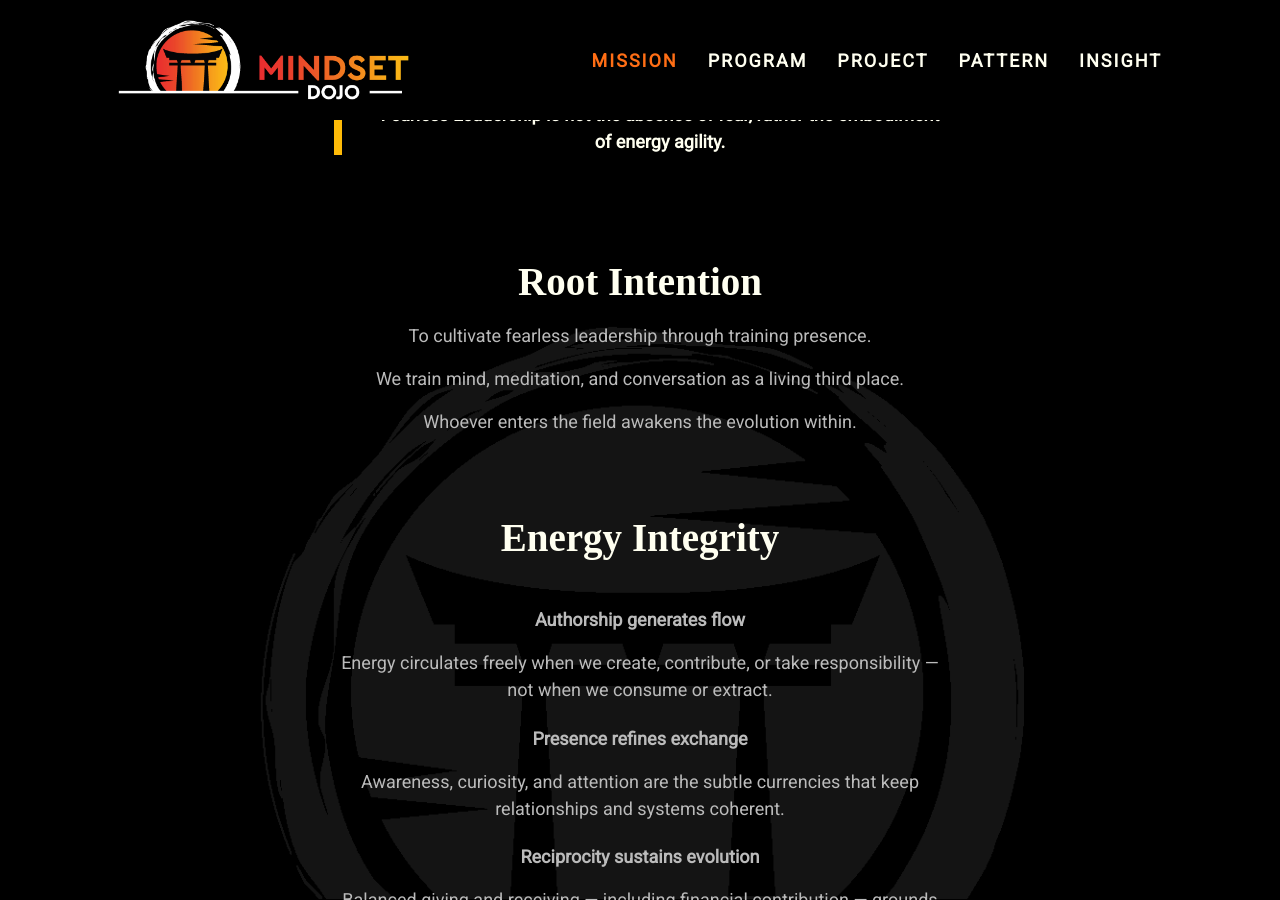
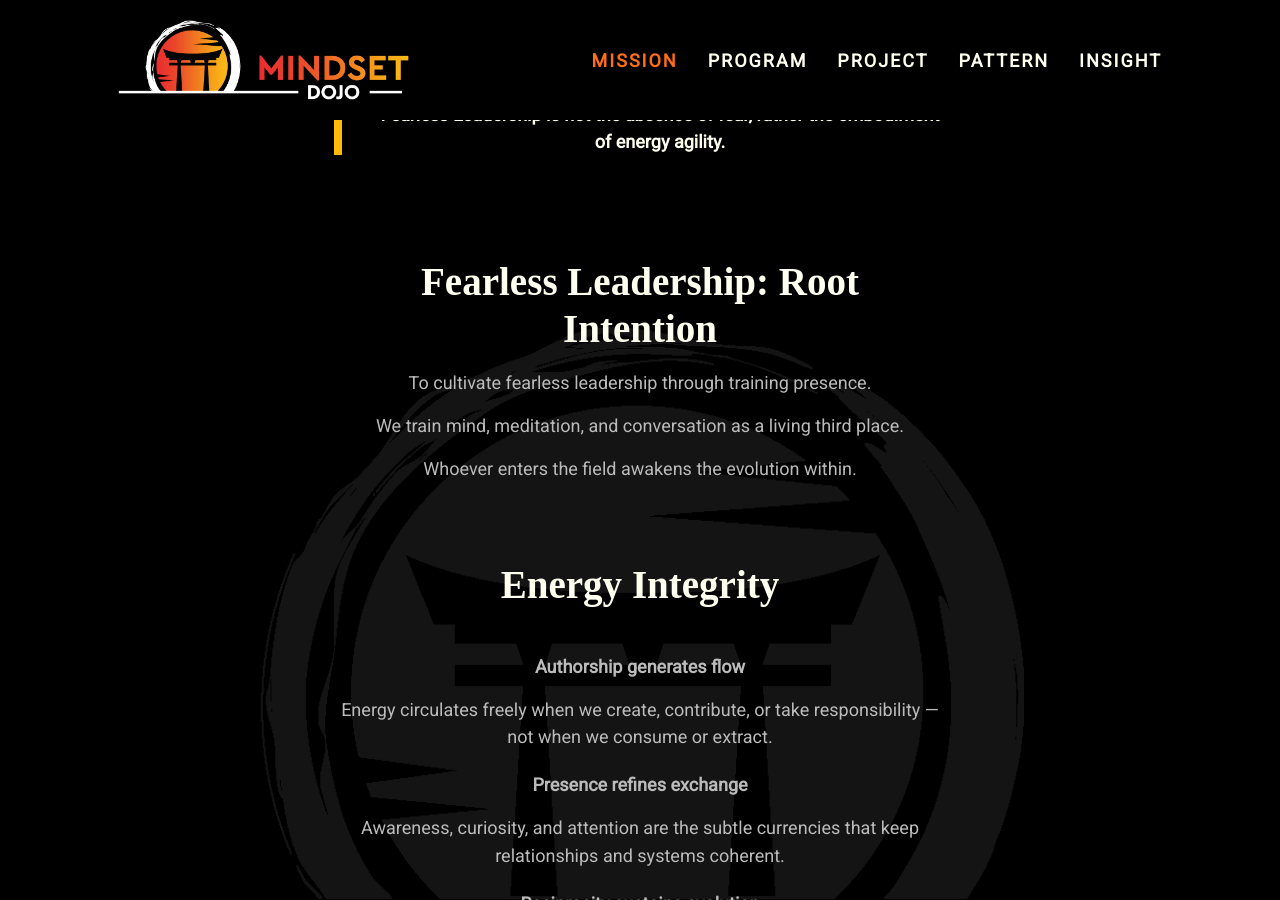
Before and after one commit to mindset-dojo/mindset-dojo.github.io, a Jekyll site: the page built from mission.md, in a window 1280 px wide and 900 px high, scrolled down 531 px. Built offline with Jekyll 4.4.1, drawn with Linux system fonts in a browser that asks for light colours; some web fonts are replaced.

Commit message:
fix: Typos

```diff
--- a/_data/mission.yaml
+++ b/_data/mission.yaml
@@ -18,7 +18,7 @@ sections:
       text: "Fearless Leadership is not the absence of fear, rather the embodiment of energy agility."
   - type: text
     data:
-      label: "Root Intention"
+      label: "Fearless Leadership: Root Intention"
       items:
         - To cultivate fearless leadership through training presence.
         - We train mind, meditation, and conversation as a living third place.
--- a/_data/program.yaml
+++ b/_data/program.yaml
@@ -29,7 +29,7 @@ sections:
           description: "Sense the emotional and energetic field as it is — discernment guides flow into right action."
         - id: "meet"
           label: "Meet fear with presence"
-          description: "Fear often signals potential expansion — feel the edges until past and future dissolve into now."
+          description: "Fear often signals potential expansion — feel the edges until past and future dissolve into Now."
         - id: "resonate"
           label: "Playful resonance is Ki"
           description: "As tension clears, playfulness returns — timely, light engagement harmonizes energy and renews movement."
```
